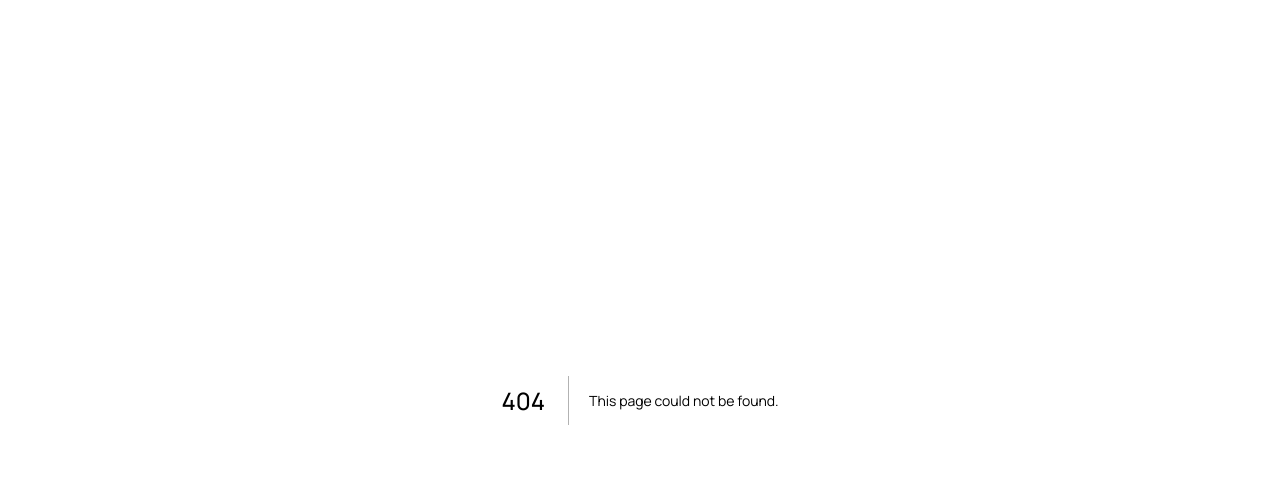
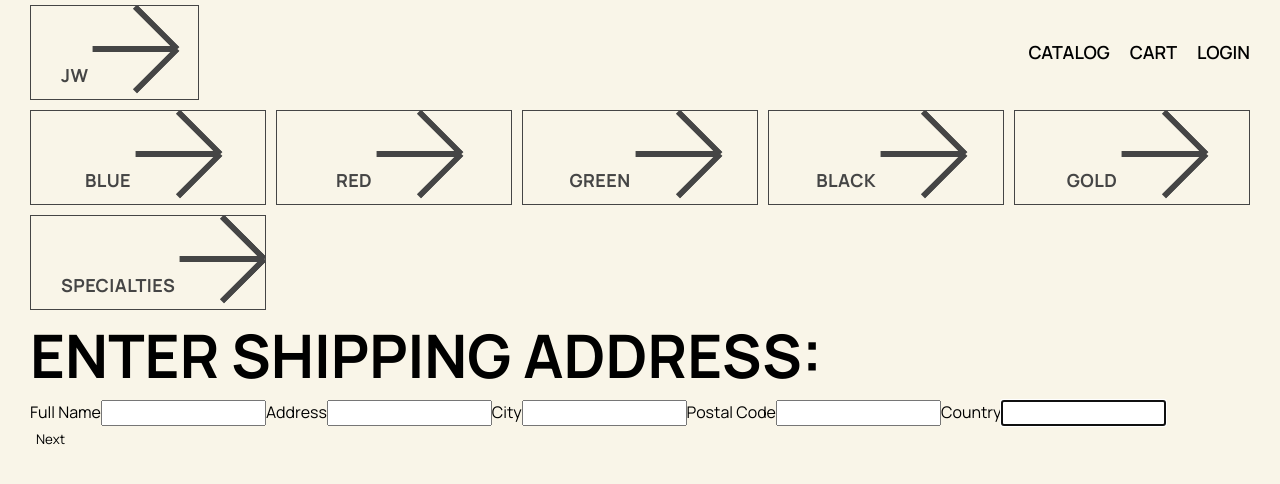
Before and after one commit to ChristianWare/JW-Redesign, a Next.js app: page /shipping in a window 1280 px wide. Before the commit this address had no page. Shown: the top 484 px of the page. Built offline with nearby package versions, Linux system fonts and the light colour scheme; no server answers.

Commit message:
Shipping Page Start

```diff
--- a/pages/products/[slug].js
+++ b/pages/products/[slug].js
@@ -16,7 +16,6 @@ const SlugPage = ({ product, similar }) => {
   // const { product } = props;
   const { state, dispatch } = useContext(Store);
   const router = useRouter();
-  console.log(product);
     if (!product) {
       return <Layout title='Product Not Found'>Product Not Found</Layout>;
     }
--- /dev/null
+++ b/pages/shipping.js
@@ -0,0 +1,119 @@
+import { useContext, useEffect } from "react";
+import { Store } from "../utils/Store";
+import Layout from "../components/layout/Layout";
+import { useForm } from "react-hook-form";
+import Cookies from "js-cookie";
+import { useRouter } from "next/router";
+
+const shippingPage = () => {
+  const {
+    handleSubmit,
+    register,
+    formState: { errors },
+    setValue,
+  } = useForm();
+
+  const { state, dispatch } = useContext(Store);
+  const { cart } = state;
+  const { shippingAddress } = cart;
+  const router = useRouter();
+
+  useEffect(() => {
+    setValue("fullName", shippingAddress.fullName);
+    setValue("address", shippingAddress.address);
+    setValue("city", shippingAddress.city);
+    setValue("postalCode", shippingAddress.postalCode);
+    setValue("country", shippingAddress.country);
+  }, [setValue, shippingAddress]);
+
+  const sumbitHandler = ({ fullName, address, city, postalCode, country }) => {
+    dispatch({
+      type: "SAVE_SHIPPING_ADDRESS",
+      payload: { fullName, address, city, postalCode, country },
+    });
+    Cookies.set(
+      "cart",
+      JSON.stringify({
+        ...cart,
+        shippingAddress: {
+          fullName,
+          address,
+          city,
+          postalCode,
+          country,
+        },
+      })
+    );
+    router.push("/payment");
+  };
+
+  return (
+    <Layout title='Shipping'>
+      <h1>ENTER SHIPPING ADDRESS:</h1>
+      <form onSubmit={handleSubmit(sumbitHandler)}>
+        <div>
+          <label htmlFor='fullname'>Full Name</label>
+          <input
+            id='fullName'
+            autoFocus
+            {...register("fullName", {
+              required: "Please enter full name",
+            })}
+          />
+          {errors.fullname && (
+            <div className='text-red-500'>{errors.fullname.message}</div>
+          )}
+          <label htmlFor='address'>Address</label>
+          <input
+            id='address'
+            autoFocus
+            {...register("address", {
+              required: "Please enter address",
+              minLength: { value: 3, message: "Address is more than 2 chars" },
+            })}
+          />
+          {errors.fullname && (
+            <div className='text-red-500'>{errors.address.message}</div>
+          )}
+          <label htmlFor='city'>City</label>
+          <input
+            id='city'
+            autoFocus
+            {...register("city", {
+              required: "Please enter city",
+            })}
+          />
+          {errors.fullname && (
+            <div className='text-red-500'>{errors.city.message}</div>
+          )}
+          <label htmlFor='postalCode'>Postal Code</label>
+          <input
+            id='postalCode'
+            autoFocus
+            {...register("postalCode", {
+              required: "Please enter postal code",
+            })}
+          />
+          {errors.fullname && (
+            <div className='text-red-500'>{errors.postalCode.message}</div>
+          )}
+          <label htmlFor='country'>Country</label>
+          <input
+            id='country'
+            autoFocus
+            {...register("country", {
+              required: "Please enter country",
+            })}
+          />
+          {errors.fullname && (
+            <div className='text-red-500'>{errors.country.message}</div>
+          )}
+        </div>
+        <div>
+          <button>Next</button>
+        </div>
+      </form>
+    </Layout>
+  );
+};
+export default shippingPage;
```
